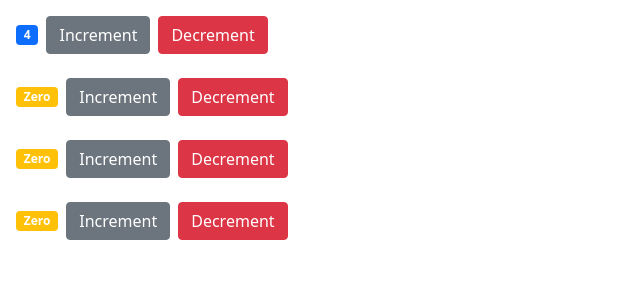
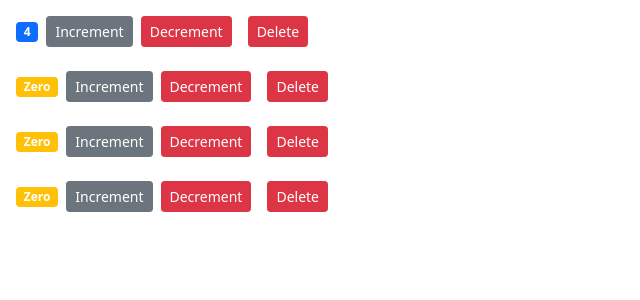
Before and after one commit to abhirampai/react-crash-by-mosh, a React (Create React App) app: page / in a window 1280 px wide. Shown: the top 300 px of the page, without its empty margins (0-640 px from the left). Built offline with nearby package versions, Linux system fonts and the light colour scheme.

Commit message:
added delete button

```diff
--- a/src/components/counter.jsx
+++ b/src/components/counter.jsx
@@ -12,10 +12,10 @@
   };
 
   handleDecrement = () => {
-      this.setState({
-          value: this.state.value === 0 ? 0 : this.state.value - 1,
-      })
-  }
+    this.setState({
+      value: this.state.value === 0 ? 0 : this.state.value - 1,
+    });
+  };
 
   render() {
     return (
@@ -23,12 +23,21 @@
         <span className={this.getBadgeClasses()}>{this.formatCount()}</span>
         <button
           onClick={this.handleIncrement}
-          className="btn btn-secondary btm-sm"
+          className="btn btn-secondary btn-sm"
         >
           Increment
         </button>
-        <button onClick={this.handleDecrement} className="btn btn-danger btm-sm m-2">
-            Decrement
+        <button
+          onClick={this.handleDecrement}
+          className="btn btn-danger btn-sm m-2"
+        >
+          Decrement
+        </button>
+        <button
+          onClick={() => this.props.onDelete(this.props.id)}
+          className="btn btn-danger btn-sm m-2"
+        >
+          Delete
         </button>
       </div>
     );
--- a/src/components/counters.jsx
+++ b/src/components/counters.jsx
@@ -22,11 +22,21 @@
       },
     ],
   };
+
+  handleDelete = (counterId) => {
+    const counters = this.state.counters.filter((c) => c.id !== counterId);
+    this.setState({ counters });
+  };
   render() {
     return (
       <div>
         {this.state.counters.map((counter) => (
-          <Counter key={counter.id} value={counter.value} select={true} />
+          <Counter
+            key={counter.id}
+            value={counter.value}
+            id={counter.id}
+            onDelete={this.handleDelete}
+          />
         ))}
       </div>
     );
```
